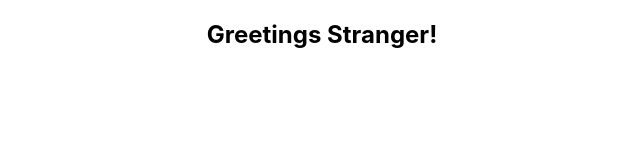
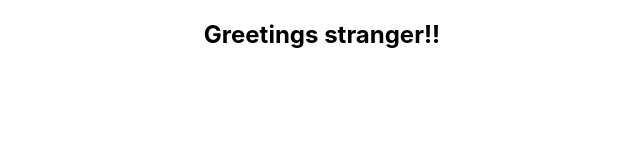
Before and after one commit to samirprakash/react-ts, a React (Create React App) app: page / in a window 1280 px wide. Shown: the top 160 px of the page, without its empty margins (318-958 px from the left). Built offline with nearby package versions, Linux system fonts and the light colour scheme.

Commit message:
added props with TS

```diff
--- a/src/App.tsx
+++ b/src/App.tsx
@@ -4,7 +4,7 @@ import Greet from './components/greet/greet.component';
 function App() {
   return (
     <div className="App">
-      <Greet />
+      <Greet name="stranger!" />
     </div>
   );
 }
--- a/src/components/greet/greet.component.tsx
+++ b/src/components/greet/greet.component.tsx
@@ -1,7 +1,11 @@
-const Greet = () => {
+type GreetProps = {
+  name: string;
+};
+
+const Greet = (props: GreetProps) => {
   return (
     <div>
-      <h2>Greetings Stranger!</h2>
+      <h2>Greetings {props.name}!</h2>
     </div>
   );
 };
```
